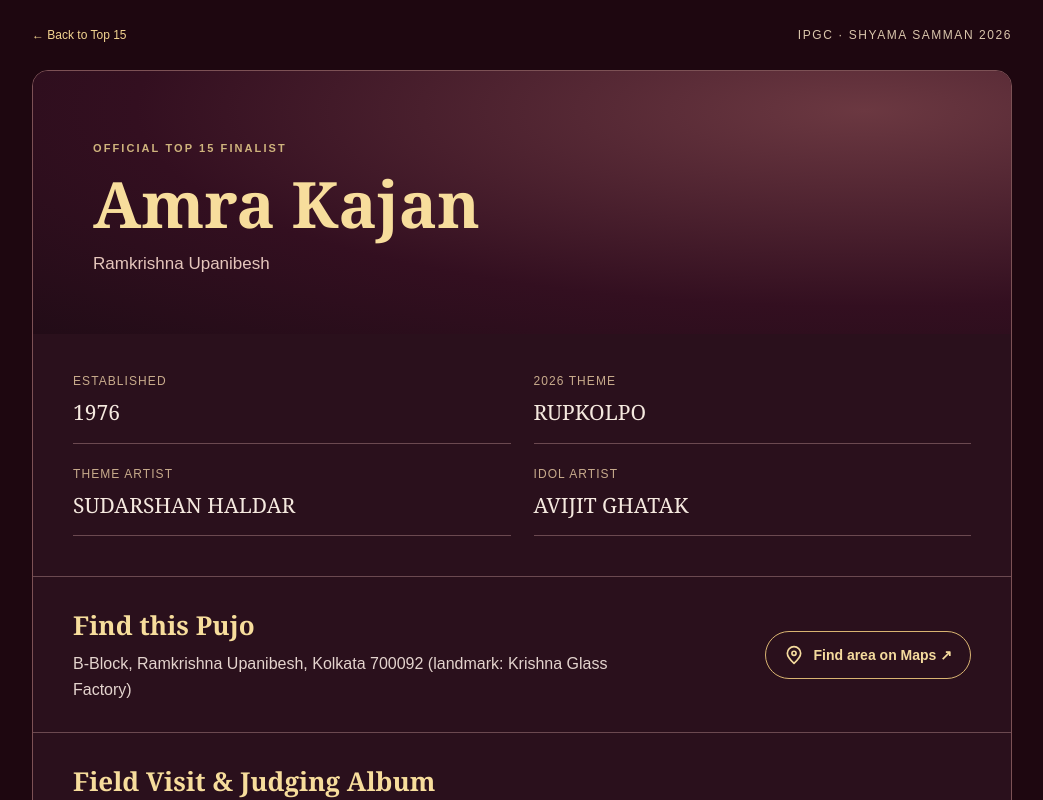
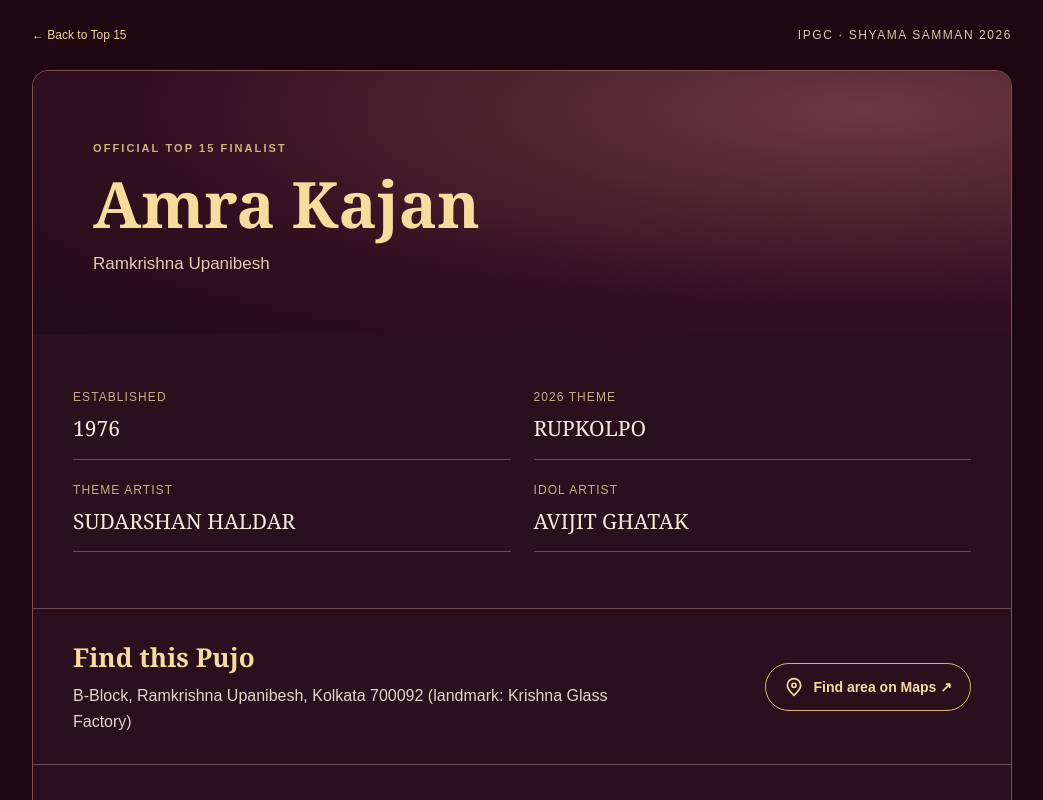
Before and after one commit to sandipanchaudhuri-dev/spondon-saas, a Next.js app in the folder ipgc-app/: page /pujo/amra-kajan in a window 1280 px wide. Shown: the top 800 px of the page, without its empty margins (118-1161 px from the left). Built offline with nearby package versions, Linux system fonts and the light colour scheme.

Commit message:
IPGC: use semantic definition list for profile facts

```diff
--- a/ipgc-app/src/app/pujo/[slug]/page.tsx
+++ b/ipgc-app/src/app/pujo/[slug]/page.tsx
@@ -15,9 +15,9 @@ export default async function PujoProfile({params}:{params:Promise<{slug:string}
   <nav className="ipgc-profile-nav"><Link href="/">← Back to Top 15</Link><span>IPGC · SHYAMA SAMMAN 2026</span></nav>
   <article className="ipgc-profile">
    <div className="ipgc-profile-head"><p className="ipgc-profile-eyebrow">OFFICIAL TOP 15 FINALIST</p><h1>{f.name}</h1><p className="ipgc-profile-area">{f.area}</p></div>
-   <div className="ipgc-profile-details">
+   <dl className="ipgc-profile-details">
     {info.map(([label,value])=><div className="ipgc-profile-detail" key={label}><dt>{label}</dt><dd>{value||"Information not provided"}</dd></div>)}
-   </div>
+   </dl>
    <section className="ipgc-profile-location" aria-label="Location">
     <div><h2>Find this Pujo</h2><p>{f.address}</p></div>
     <a className="ipgc-location-link" href={mapHref(f)} target="_blank" rel="noopener noreferrer" aria-label={f.maps?`Open registered map location for ${f.name}`:`Search registered address for ${f.name} on Google Maps`}>
```
